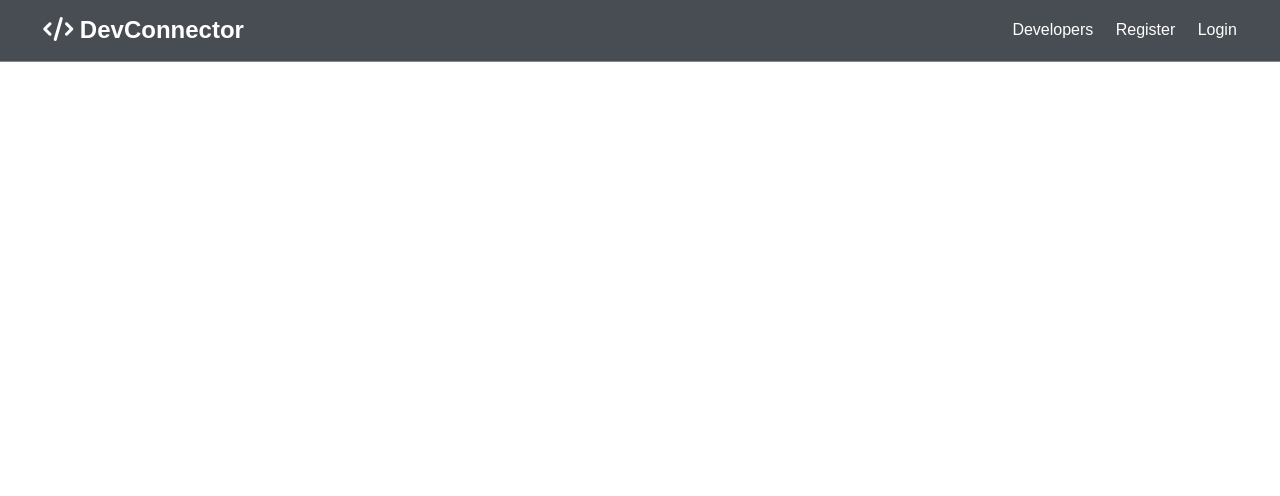
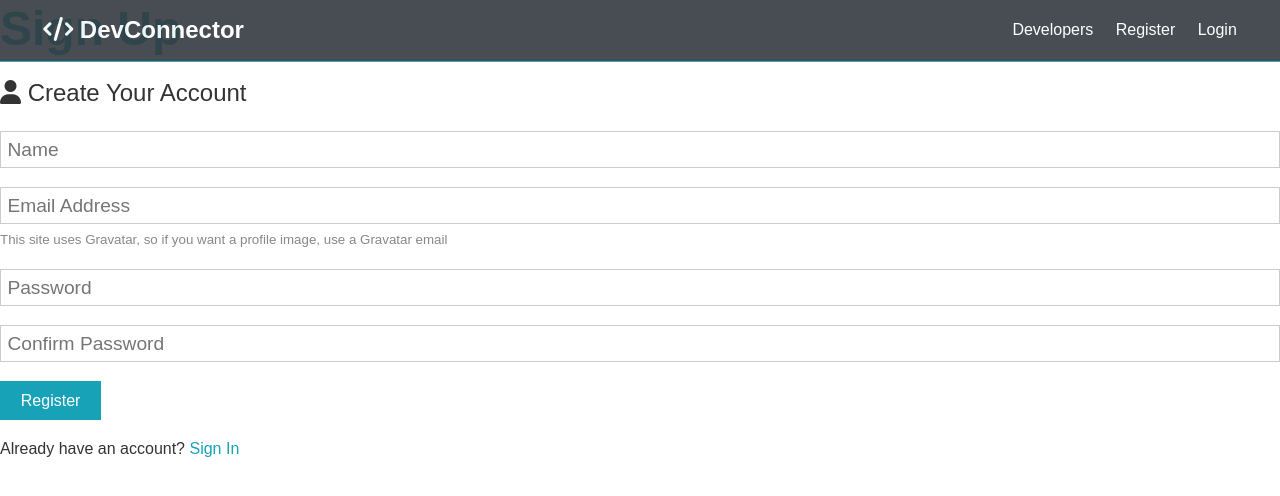
Before and after one commit to taylor01anderson/dev-connector, a React (Create React App) app in the folder client/: page /register in a window 1280 px wide. Shown: the top 496 px of the page. Built offline with nearby package versions, Linux system fonts and the light colour scheme.

Commit message:
implemented react states for regist form

```diff
--- a/client/src/components/auth/Register.js
+++ b/client/src/components/auth/Register.js
@@ -1,7 +1,86 @@
-import React from 'react';
+import React, { Fragment, useState } from 'react';
 
-const Reigister = () => {
-  return <div></div>;
+const Register = () => {
+  const [formData, setFormData] = useState({
+    name: '',
+    email: '',
+    password: '',
+    password2: '',
+  });
+
+  const { name, email, password, password2 } = formData;
+
+  const onChange = (e) =>
+    setFormData({ ...formData, [e.target.name]: e.target.value });
+
+  const onSubmit = (e) => {
+    e.preventDefault();
+    if (password !== password2) {
+      console.error('Passwords do not match');
+    } else {
+      console.log(formData);
+    }
+  };
+
+  return (
+    <Fragment>
+      <h1 className="large text-primary">Sign Up</h1>
+      <p className="lead">
+        <i className="fas fa-user"></i> Create Your Account
+      </p>
+      <form className="form" onSubmit={(e) => onSubmit(e)}>
+        <div className="form-group">
+          <input
+            type="text"
+            placeholder="Name"
+            name="name"
+            value={name}
+            onChange={(e) => onChange(e)}
+            required
+          />
+        </div>
+        <div className="form-group">
+          <input
+            type="email"
+            placeholder="Email Address"
+            name="email"
+            value={email}
+            onChange={(e) => onChange(e)}
+            required
+          />
+          <small className="form-text">
+            This site uses Gravatar, so if you want a profile image, use a
+            Gravatar email
+          </small>
+        </div>
+        <div className="form-group">
+          <input
+            type="password"
+            placeholder="Password"
+            name="password"
+            value={password}
+            onChange={(e) => onChange(e)}
+            minLength="6"
+          />
+        </div>
+        <div className="form-group">
+          <input
+            type="password"
+            placeholder="Confirm Password"
+            name="password2"
+            value={password2}
+            onChange={(e) => onChange(e)}
+            minLength="6"
+            required
+          />
+        </div>
+        <input type="submit" value="Register" className="btn btn-primary" />
+      </form>
+      <p className="my-1">
+        Already have an account? <a href="login.html">Sign In</a>
+      </p>
+    </Fragment>
+  );
 };
 
-export default Reigister;
+export default Register;
```
